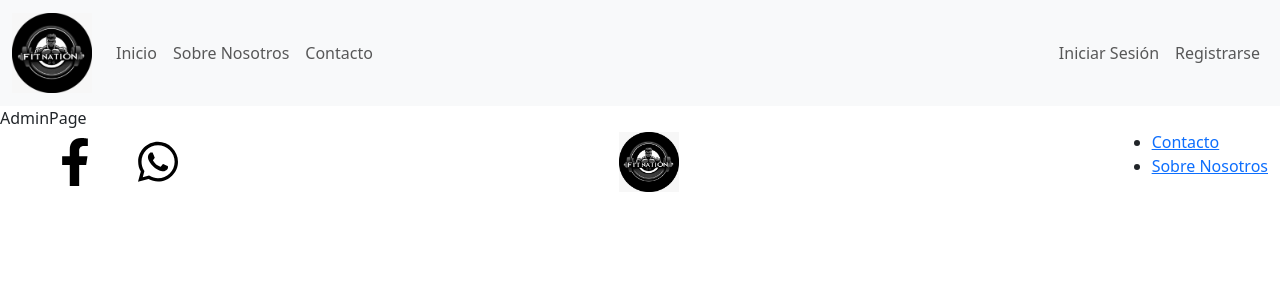
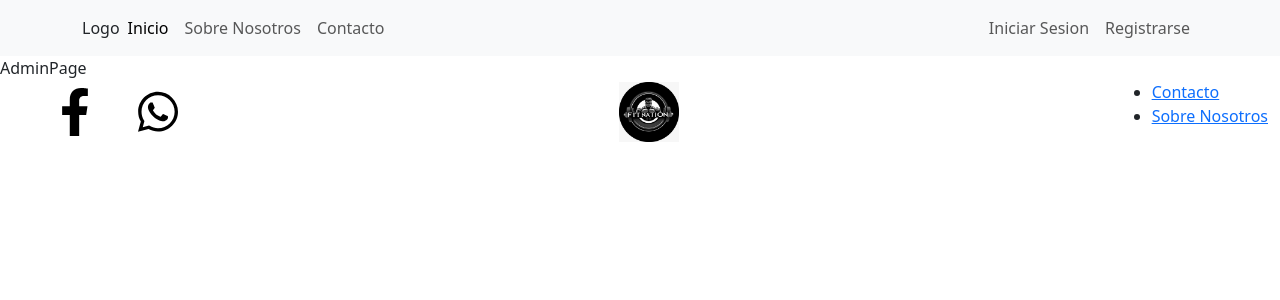
Before and after one commit to JoseBaza91/FitNationFront, a React (Vite) app: page / in a window 1280 px wide. Shown: the top 300 px of the page. Built offline with nearby package versions, Linux system fonts and the light colour scheme; the HTML template or start-up script is replaced by a standard one.

Commit message:
se actualiza navbar y se crean 2 visualizaciones nuevas

```diff
--- a/src/components/NavbarC.jsx
+++ b/src/components/NavbarC.jsx
@@ -1,35 +1,103 @@
 import Container from "react-bootstrap/Container";
 import Nav from "react-bootstrap/Nav";
 import Navbar from "react-bootstrap/Navbar";
+import { NavLink, useNavigate } from "react-router-dom";
 
 const NavbarC = () => {
+  const navigate = useNavigate();
+  const token = JSON.parse(sessionStorage.getItem("token")) || null;
+  const rol = JSON.parse(sessionStorage.getItem("rol")) || null;
+
+  const handleLogout = () => {
+    sessionStorage.removeItem("token");
+    sessionStorage.removeItem("rol");
+
+    setTimeout(() => {
+      navigate("/");
+    }, 1000);
+  };
   return (
     <>
       <Navbar expand="lg" className="bg-body-tertiary">
-        <Container fluid className="navbar-fondo">
-          <Navbar.Brand href="#home">
-            <img src="logogym.png" alt="" width={80} />
-          </Navbar.Brand>
+        <Container>
+          <NavLink
+            to={
+              token && rol === "admin"
+                ? "/admin-inicio"
+                : token && rol === "usuario"
+                ? "/usuario-inicio"
+                : "/"
+            }
+            className="nav-link"
+          >
+            Logo
+          </NavLink>
           <Navbar.Toggle aria-controls="basic-navbar-nav" />
           <Navbar.Collapse id="basic-navbar-nav">
             <Nav className="me-auto">
-              <Nav.Link className="btn-navbar" href="#home">
+              <NavLink
+                to={
+                  rol === "admin"
+                    ? "/admin-inicio"
+                    : rol === "usuario"
+                    ? "/usuario-inicio"
+                    : "/"
+                }
+                className="nav-link"
+              >
                 Inicio
-              </Nav.Link>
-              <Nav.Link className="btn-navbar" href="#link">
-                Sobre Nosotros
-              </Nav.Link>
-              <Nav.Link className="btn-navbar" href="#link">
-                Contacto
-              </Nav.Link>
+              </NavLink>
+              {rol === "usuario" ||
+                (!token && (
+                  <>
+                    <NavLink to="/sobre-nosotros" className="nav-link">
+                      Sobre Nosotros
+                    </NavLink>
+                    <NavLink to="/contacto" className="nav-link">
+                      Contacto
+                    </NavLink>
+                  </>
+                ))}
+              {rol === "admin" && (
+                <>
+                  <NavLink to="/admin-usuarios" className="nav-link">
+                    Panel de Usuarios
+                  </NavLink>
+                  <NavLink to="/admin-productos" className="nav-link">
+                    Panel de Productos
+                  </NavLink>{" "}
+                  <NavLink to="/" className="nav-link">
+                    Ir a vista Usuario
+                  </NavLink>
+                </>
+              )}
+              {rol === "usuario" && (
+                <>
+                  <NavLink to="/usuario-favoritos" className="nav-link">
+                    Favoritos
+                  </NavLink>
+                  <NavLink to="/usuario-carrito" className="nav-link">
+                    Carrito
+                  </NavLink>
+                </>
+              )}
             </Nav>
+
             <Nav className="ms-auto">
-              <Nav.Link className="btn-navbar" href="#home">
-                Iniciar Sesión
-              </Nav.Link>
-              <Nav.Link className="btn-navbar" href="#link">
-                Registrarse
-              </Nav.Link>
+              {token ? (
+                <NavLink to="#" className="nav-link" onClick={handleLogout}>
+                  Cerrar Sesion
+                </NavLink>
+              ) : (
+                <>
+                  <NavLink to="/iniciar-sesion" className="nav-link">
+                    Iniciar Sesion
+                  </NavLink>
+                  <NavLink to="/registrarse" className="nav-link">
+                    Registrarse
+                  </NavLink>
+                </>
+              )}
             </Nav>
           </Navbar.Collapse>
         </Container>
```
Also changed, not shown: src/pages/TurnosPage.jsx (added, +7 -0 lines), src/pages/PlanDetailsPage.jsx (added).
